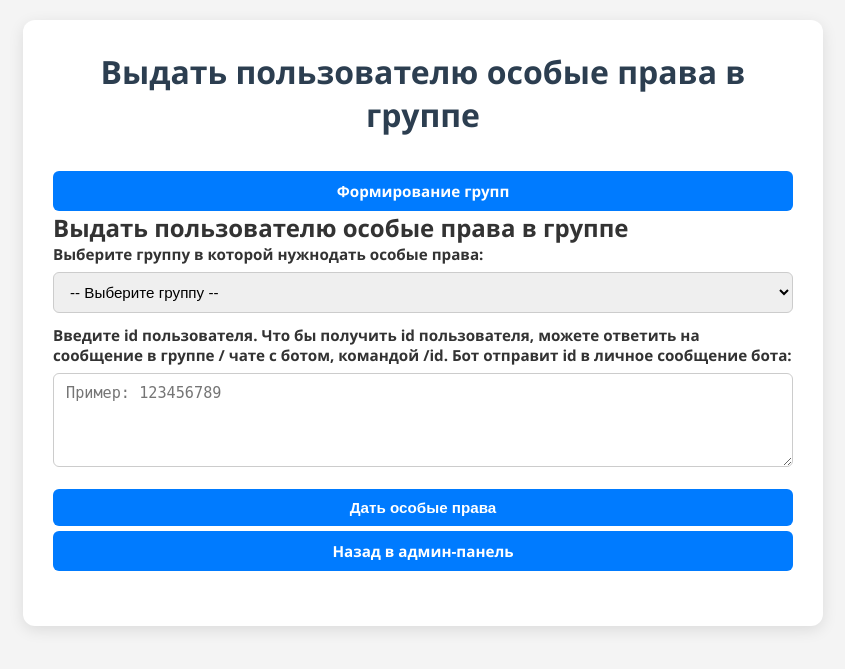
After one commit to pyadrus/Telegram-Admin-bot-WebApp, a FastAPI app: template scr/app/templates/grant_user_special_rights_group.html in a window 1280 px wide. The commit adds this page. Shown: the top 669 px of the page, without its empty margins (217-1062 px from the left). Run offline with FastAPI, Linux system fonts and the light colour scheme; the template is opened without the code that fills it, so the values that code supplies are empty; parts of the project's set-up code (start-up, migrations or seed data) failed here and were passed over; some libraries are stand-ins or nearby versions.

Commit message:
Функция "Выдать пользователю особые права в группе", вынесена на отдельную страницу.

```diff
--- a/scr/app/app.py
+++ b/scr/app/app.py
@@ -38,6 +38,18 @@ async def index(request: Request):
 
     """
     return templates.TemplateResponse("index.html", {"request": request})
+
+
+# Новый маршрут для "Выдать пользователю особые права в группе"
+@app.get("/grant_user_special_rights_group")
+async def grant_user_special_rights_group(request: Request):
+    """
+    Отображение страницы с формой для ввода данных о пользователе и группе.
+
+    :param request: Объект запроса.
+    :return: HTML-страница с формой для ввода данных о пользователе и группе.
+    """
+    return templates.TemplateResponse("grant_user_special_rights_group.html", {"request": request})
 
 
 # Новый маршрут для "Формирование групп"
--- a/scr/app/templates/formation_groups.html
+++ b/scr/app/templates/formation_groups.html
@@ -4,6 +4,7 @@
 <head>
     <meta charset="UTF-8">
     <title>Формирование групп</title>
+    <script src="https://telegram.org/js/telegram-web-app.js"></script>
     <link rel="stylesheet" href="/scr/app/static/css/styles.css">
 </head>
 
--- /dev/null
+++ b/scr/app/templates/grant_user_special_rights_group.html
@@ -0,0 +1,36 @@
+<!DOCTYPE html>
+<html lang="ru">
+
+<head>
+    <meta charset="UTF-8"/>
+    <meta name="viewport" content="width=device-width, initial-scale=1.0"/>
+    <title>Выдать пользователю особые права в группе</title>
+    <script src="https://telegram.org/js/telegram-web-app.js"></script>
+    <link rel="stylesheet" href="/scr/app/static/css/styles.css">
+</head>
+
+<body>
+<div class="container">
+    <h1>Выдать пользователю особые права в группе</h1>
+    <a href="/formation-groups" class="btn">Формирование групп</a>
+
+    <!-- Выдать пользователю особые права в группе -->
+    <div class="section">
+        <h2>Выдать пользователю особые права в группе</h2>
+        <label for="groups-select-privilage">Выберите группу в которой нужнодать особые права:</label>
+        <select id="groups-select-privilage">
+            <option value="">-- Выберите группу --</option>
+        </select>
+        <label for="user-id-privilege">Введите id пользователя. Что бы получить id пользователя, можете ответить на
+            сообщение в группе / чате с ботом, командой /id. Бот отправит id в личное сообщение бота:</label>
+        <textarea id="user-id-privilege" rows="4" placeholder="Пример: 123456789"></textarea>
+        <button onclick="givePrivilege()">Дать особые права</button>
+        <a href="/" class="btn">Назад в админ-панель</a>
+    </div>
+
+</div>
+
+<script src="/scr/app/static/js/admin.js"></script>
+</body>
+
+</html>
```
Also changed, not shown: scr/app/templates/index.html (+1 -12 lines).
